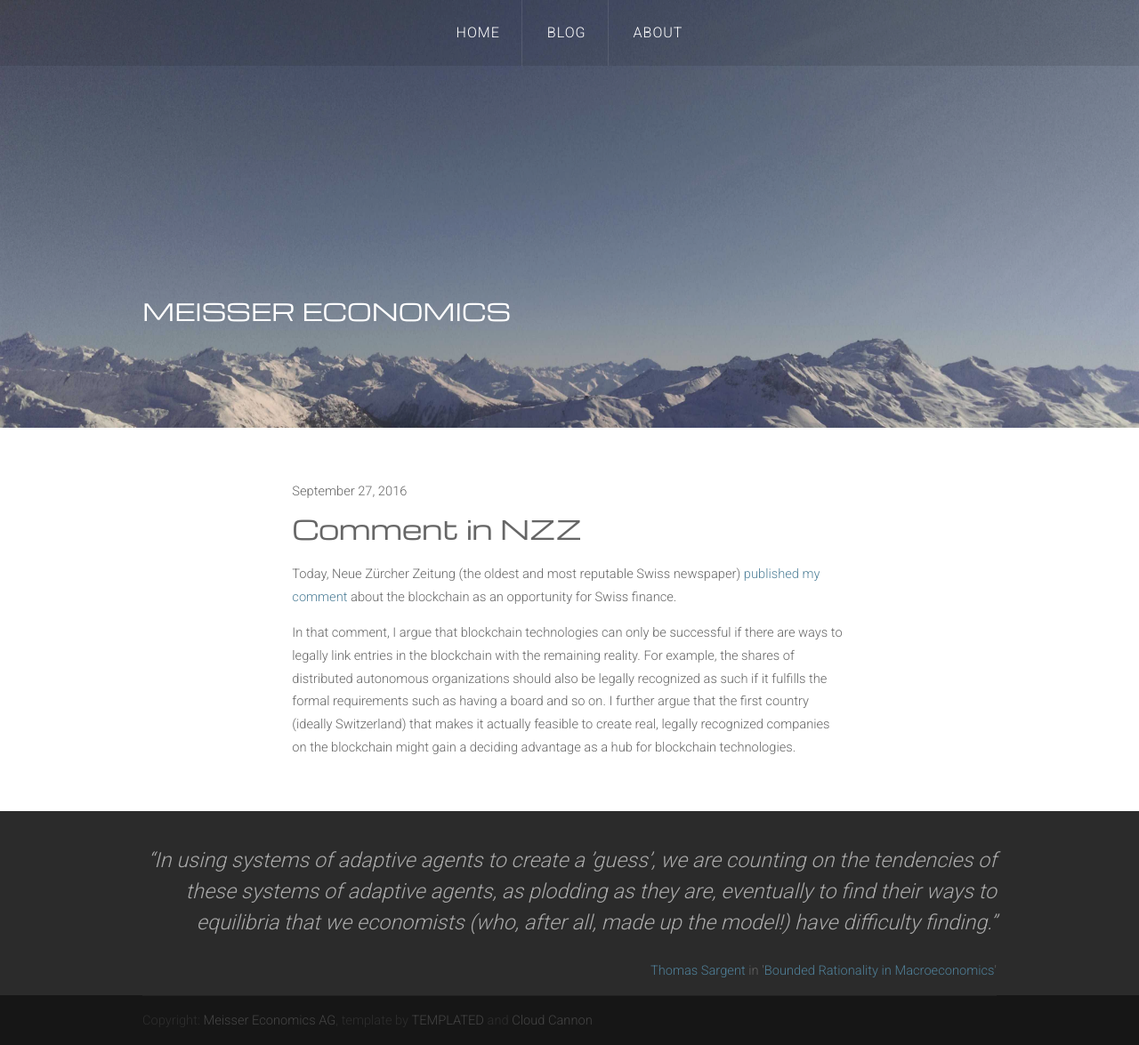
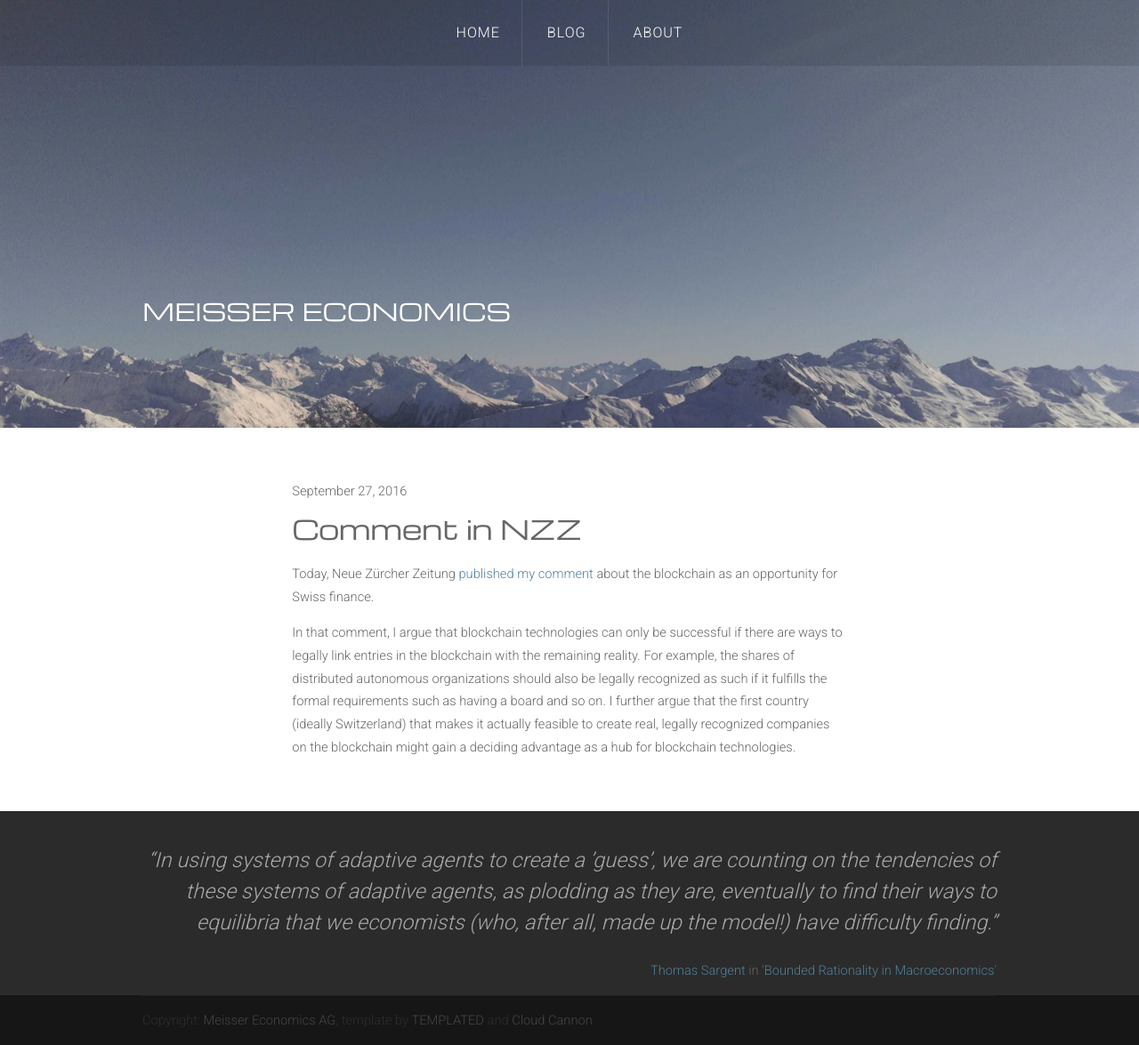
Before and after one commit to meisserecon/www, a Jekyll site: the page built from _posts/2016-09-27-NZZ.md, in a window 1280 px wide. Shown: the whole page at 89% size. Built offline with Jekyll 4.4.1, drawn with Linux system fonts in a browser that asks for light colours; nearby versions of some CDN libraries.

Commit message:
Update 2016-09-27-NZZ.md

```diff
--- a/_posts/2016-09-27-NZZ.md
+++ b/_posts/2016-09-27-NZZ.md
@@ -3,6 +3,6 @@
 title: Comment in NZZ
 description: Werden Hürden rasch und unkompliziert abgebaut, erhöhen sich die Chancen der Schweiz, zum weltweit bevorzugten Standort der jungen und vielversprechenden Blockchain zu werden.
 ---
-Today, Neue Zürcher Zeitung (the oldest and most reputable Swiss newspaper) <a href="Werden Hürden rasch und unkompliziert abgebaut, erhöhen sich die Chancen der Schweiz, zum weltweit bevorzugten Standort der jungen und vielversprechenden Blockchain zu werden.">published my comment</a> about the blockchain as an opportunity for Swiss finance.
+Today, Neue Zürcher Zeitung <a href="Werden Hürden rasch und unkompliziert abgebaut, erhöhen sich die Chancen der Schweiz, zum weltweit bevorzugten Standort der jungen und vielversprechenden Blockchain zu werden.">published my comment</a> about the blockchain as an opportunity for Swiss finance.
 
 In that comment, I argue that blockchain technologies can only be successful if there are ways to legally link entries in the blockchain with the remaining reality. For example, the shares of distributed autonomous organizations should also be legally recognized as such if it fulfills the formal requirements such as having a board and so on. I further argue that the first country (ideally Switzerland) that makes it actually feasible to create real, legally recognized companies on the blockchain might gain a deciding advantage as a hub for blockchain technologies.
```
